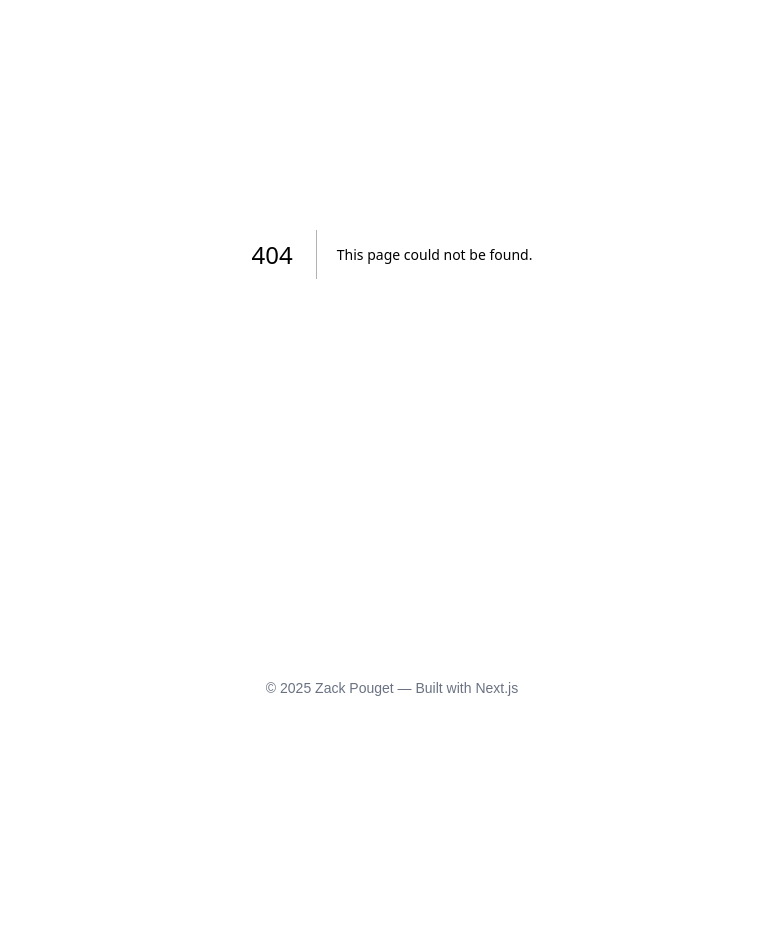
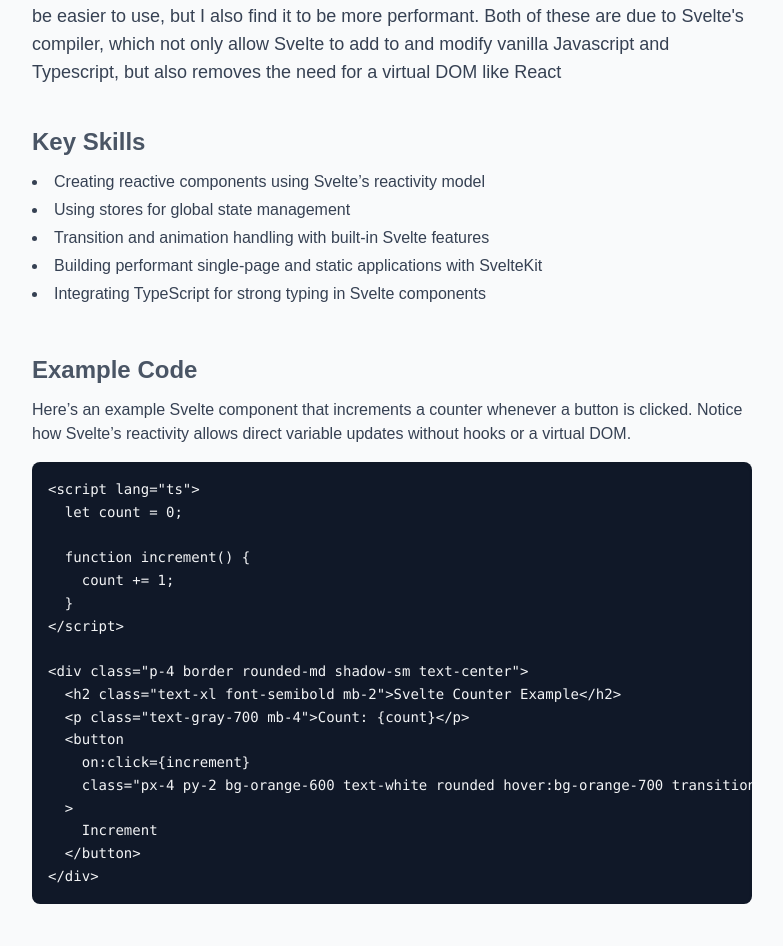
Before and after one commit to ZackPouget/my-portfolio, a Next.js app: page /svelte in a window 1280 px wide. Before the commit this address had no page. Shown: the part 206-1152 px from the top of the page, without its empty margins (248-1031 px from the left). Before the commit the page ends 928 px from the top, so only its background shows below. Built offline with nearby package versions, Linux system fonts and the light colour scheme.

Commit message:
Created a page for Svelte

```diff
--- /dev/null
+++ b/src/app/svelte/page.tsx
@@ -0,0 +1,64 @@
+export const metadata = {
+  title: "Svelte | Zack Pouget",
+  description: "Experience using Svelte",
+};
+
+export default function SveltePage() {
+  return (
+    <main className="max-w-3xl md:mx-auto px-6 py-16 bg-gray-50">
+      <h1 className="text-4xl font-bold mb-4 text-gray-900">Svelte</h1>
+      <p className="text-lg text-gray-700 mb-10">
+        Svelte is an easy to use alternative to React that I've grown to love.
+        I personally find it to be easier to use, but I also find it to be more
+        performant. Both of these are due to Svelte's compiler, which not only
+        allow Svelte to add to and modify vanilla Javascript and Typescript,
+        but also removes the need for a virtual DOM like React
+      </p>
+
+      {/* Key Skills */}
+      <section className="mb-12">
+        <h2 className="text-2xl font-semibold text-gray-600 mb-3">Key Skills</h2>
+        <ul className="list-disc list-inside text-gray-700 space-y-1">
+          <li>Creating reactive components using Svelte’s reactivity model</li>
+          <li>Using stores for global state management</li>
+          <li>Transition and animation handling with built-in Svelte features</li>
+          <li>Building performant single-page and static applications with SvelteKit</li>
+          <li>Integrating TypeScript for strong typing in Svelte components</li>
+        </ul>
+      </section>
+
+      {/* Example Code */}
+      <section>
+        <h2 className="text-2xl font-semibold text-gray-600 mb-3">Example Code</h2>
+        <p className="text-gray-700 mb-4">
+          Here’s an example Svelte component that increments a counter whenever
+          a button is clicked. Notice how Svelte’s reactivity allows direct
+          variable updates without hooks or a virtual DOM.
+        </p>
+
+        <pre className="bg-gray-900 text-gray-100 p-4 rounded-lg overflow-x-auto text-sm leading-relaxed shadow-inner">
+          <code>{
+`<script lang="ts">
+  let count = 0;
+
+  function increment() {
+    count += 1;
+  }
+</script>
+
+<div class="p-4 border rounded-md shadow-sm text-center">
+  <h2 class="text-xl font-semibold mb-2">Svelte Counter Example</h2>
+  <p class="text-gray-700 mb-4">Count: {count}</p>
+  <button
+    on:click={increment}
+    class="px-4 py-2 bg-orange-600 text-white rounded hover:bg-orange-700 transition"
+  >
+    Increment
+  </button>
+</div>`
+          }</code>
+        </pre>
+      </section>
+    </main>
+  );
+}
```
